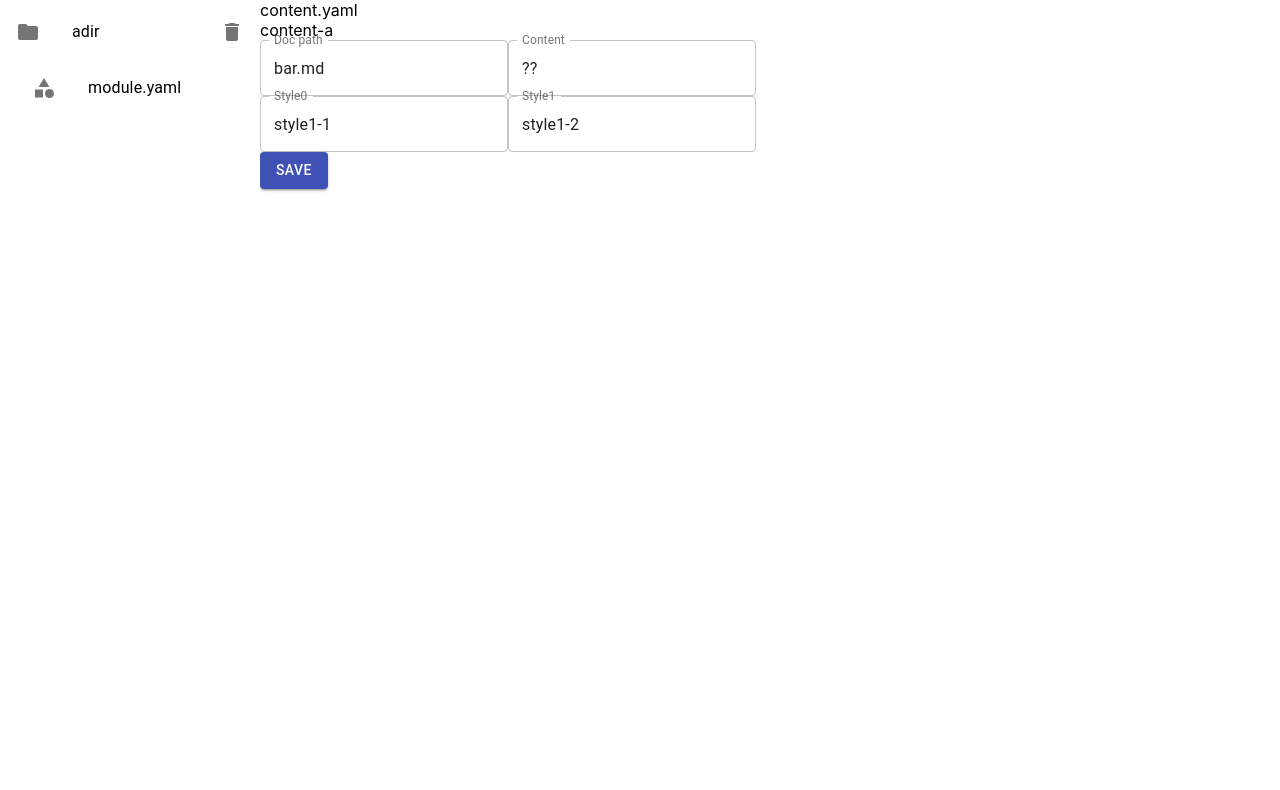
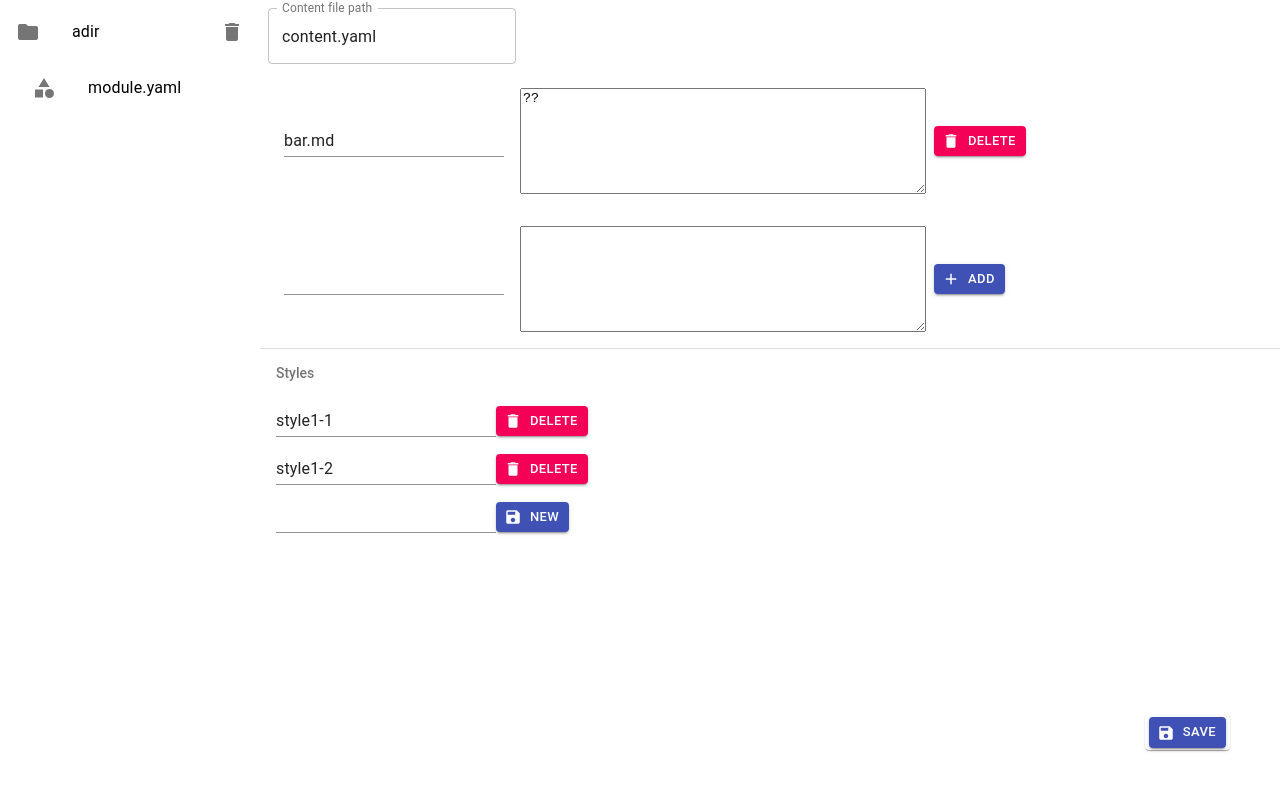
Before and after one commit to hJinRong/ist-workbench, a React (Create React App) app: page /project/adir/content/content.yaml in a window 1280 px wide. Shown: the top 790 px of the page. Built offline with nearby package versions, Linux system fonts and the light colour scheme.

Commit message:
content panel

```diff
--- a/src/pages/ContentPanel/ContentPanel.tsx
+++ b/src/pages/ContentPanel/ContentPanel.tsx
@@ -1,105 +1,240 @@
-import { Button, TextField } from "@material-ui/core";
-import { useContext, useEffect, useState } from "react";
+import {
+  Button,
+  createStyles,
+  Divider,
+  List,
+  ListItem,
+  ListSubheader,
+  makeStyles,
+  Paper,
+  TextField,
+  Theme,
+} from "@material-ui/core";
+import DeleteIcon from "@material-ui/icons/Delete";
+import SaveIcon from "@material-ui/icons/Save";
+import AddIcon from "@material-ui/icons/Add";
+import React, { useContext, useEffect, useState } from "react";
 import { useParams } from "react-router";
 import { ModulesContext } from "../../utils/context";
-import { ModuleContents } from "../../utils/tree";
+import { ContentFile, ModuleContents } from "../../utils/tree";
+
+const useStyles = makeStyles((theme: Theme) =>
+  createStyles({
+    input: {
+      margin: theme.spacing(1),
+    },
+    textarea: {
+      width: 400,
+      height: 100,
+    },
+    root: {
+      padding: "2px 4px",
+      display: "flex",
+      alignItems: "center",
+      position: "fixed",
+      right: 50,
+      bottom: 50,
+    },
+  })
+);
 
 export const ContentPanel = () => {
-  const { modulePath } =
-    useParams<{ modulePath: string }>();
+  const classes = useStyles();
+  const { modulePath, contentPath } =
+    useParams<{ modulePath: string; contentPath: string }>();
 
   const { modules, dispatch } = useContext(ModulesContext);
 
-  const [contents, setContents] = useState<ModuleContents[]>([]);
+  const [path, setPath] = useState("");
+  const [tmpPath, setTmpPath] = useState("");
+  const [files, setFiles] = useState<ContentFile[]>([]);
+  const [styles, setStyles] = useState<string[]>([]);
+
+  const [tmpFilePath, setTmpFilePath] = useState("");
+  const [tmpFileContent, setTmpFileContent] = useState("");
+
+  useEffect(() => {
+    setPath(contentPath);
+    setTmpPath(contentPath);
+  }, []);
 
   useEffect(() => {
     const module = modules.find((el) => el.path === modulePath);
-    if (module) setContents(module.contents);
+    if (module) {
+      const cont = module.contents.find((el) => el.path === contentPath);
+      if (cont) {
+        setFiles(cont.files);
+        setStyles(cont.styles);
+      }
+    }
   }, [modules]);
 
-  const handleDocPathChange = (
-    e: React.ChangeEvent<HTMLTextAreaElement | HTMLInputElement>,
-    contentIndex: number,
-    fileIdx: number
-  ) => {
-    const copy = Array.from(contents);
-    copy[contentIndex].files[fileIdx].path = e.target.value;
-    setContents(copy);
-  };
+  const [newStyleId, setNewStyleId] = useState("");
 
-  const handleContentChange = (
-    e: React.ChangeEvent<HTMLTextAreaElement | HTMLInputElement>,
-    contentIndex: number,
-    fileIdx: number
-  ) => {
-    const copy = Array.from(contents);
-    copy[contentIndex].files[fileIdx].content = e.target.value;
-    setContents(copy);
-  };
-
-  const handleStyleChange = (
-    e: React.ChangeEvent<HTMLTextAreaElement | HTMLInputElement>,
-    contentIndex: number,
-    styleIndex: number
-  ) => {
-    const copy = Array.from(contents);
-    copy[contentIndex].styles[styleIndex] = e.target.value;
-    setContents(copy);
-  };
-
-  const save = () => {
+  const saveAll = () => {
     dispatch({
-      type: "contents",
+      type: "content",
       modulePath: modulePath,
-      contents: contents,
+      oldPath: path,
+      newContent: {
+        path: tmpPath,
+        id: "",
+        files: files,
+        styles: styles,
+      },
     });
+    setPath(tmpPath);
+    setTmpPath("");
   };
 
   return (
     <>
-      {contents?.map((con, contIdx) => {
+      <TextField
+        label="Content file path"
+        variant="outlined"
+        value={tmpPath.length > 0 ? tmpPath : path}
+        onChange={(e) => setTmpPath(e.target.value)}
+        className={classes.input}
+      />
+      {files.map((file, fileIdx) => {
         return (
-          <div>
-            <div>{con.path}</div>
-            <div>{con.id}</div>
-            <div>
-              {con.files.map((file, fileIdx) => {
-                return (
-                  <div>
+          <>
+            <ListItem key={fileIdx}>
               <TextField
-                      label="Doc path"
-                      variant="outlined"
-                      onChange={(e) => handleDocPathChange(e, contIdx, fileIdx)}
                 value={file.path}
+                className={classes.input}
+                onChange={(e) => {
+                  const copy = Array.from(files);
+                  copy[fileIdx].path = e.target.value;
+                  setFiles(copy);
+                }}
               />
-                    <TextField
-                      label="Content"
-                      variant="outlined"
-                      onChange={(e) => handleContentChange(e, contIdx, fileIdx)}
+              <textarea
                 value={file.content}
-                    />
-                  </div>
+                onChange={(e) => {
+                  const copy = Array.from(files);
+                  copy[fileIdx].content = e.target.value;
+                  setFiles(copy);
+                }}
+                className={[classes.input, classes.textarea].join(" ")}
+              ></textarea>
+              <Button
+                variant="contained"
+                color="secondary"
+                size="small"
+                onClick={() => {
+                  const copy = Array.from(files);
+                  copy.splice(fileIdx, 1);
+                  setFiles(copy);
+                }}
+                startIcon={<DeleteIcon />}
+              >
+                DELETE
+              </Button>
+            </ListItem>
+          </>
         );
       })}
-            </div>
-            <div>
-              {con.styles.map((el, styleIdx) => {
+      <ListItem key={files.length}>
+        <TextField
+          value={tmpFilePath}
+          className={classes.input}
+          onChange={(e) => {
+            setTmpFilePath(e.target.value);
+          }}
+        />
+        <textarea
+          value={tmpFileContent}
+          onChange={(e) => {
+            setTmpFileContent(e.target.value);
+          }}
+          className={[classes.input, classes.textarea].join(" ")}
+        ></textarea>
+        <Button
+          variant="contained"
+          color="primary"
+          size="small"
+          onClick={() => {
+            setFiles([
+              ...files,
+              { path: tmpFilePath, content: tmpFileContent },
+            ]);
+            setTmpFilePath("");
+            setTmpFileContent("");
+          }}
+          startIcon={<AddIcon />}
+        >
+          Add
+        </Button>
+      </ListItem>
+      <Divider />
+      <List
+        component="nav"
+        aria-labelledby="nested-list-subheader"
+        subheader={<ListSubheader component="div">Styles</ListSubheader>}
+      >
+        {styles.map((style, styIdx) => {
           return (
+            <>
+              <ListItem key={styIdx}>
                 <TextField
-                    label={"Style" + styleIdx}
-                    variant="outlined"
-                    onChange={(e) => handleStyleChange(e, contIdx, styleIdx)}
-                    value={el}
+                  InputLabelProps={{
+                    shrink: true,
+                  }}
+                  value={style}
+                  onChange={(e) => {
+                    const copy = Array.from(styles);
+                    copy[styIdx] = e.target.value;
+                    setStyles(copy);
+                  }}
                 />
+                <Button
+                  variant="contained"
+                  color="secondary"
+                  size="small"
+                  onClick={() => {
+                    const copy = Array.from(styles);
+                    copy.splice(styIdx, 1);
+                    setStyles(copy);
+                  }}
+                  startIcon={<DeleteIcon />}
+                >
+                  DELETE
+                </Button>
+              </ListItem>
+            </>
           );
         })}
-            </div>
-          </div>
-        );
-      })}
-      <Button variant="contained" color="primary" onClick={save}>
+        <ListItem key={styles.length}>
+          <TextField
+            value={newStyleId}
+            onChange={(e) => setNewStyleId(e.target.value)}
+          />
+          <Button
+            variant="contained"
+            color="primary"
+            size="small"
+            onClick={() => {
+              setStyles([...styles, newStyleId]);
+              setNewStyleId("");
+            }}
+            startIcon={<SaveIcon />}
+          >
+            NEW
+          </Button>
+        </ListItem>
+      </List>
+      <Paper component="form" className={classes.root}>
+        <Button
+          variant="contained"
+          color="primary"
+          size="small"
+          onClick={saveAll}
+          startIcon={<SaveIcon />}
+        >
           Save
         </Button>
+      </Paper>
     </>
   );
 };
--- a/src/pages/Project/ModulePanel.tsx
+++ b/src/pages/Project/ModulePanel.tsx
@@ -56,7 +56,7 @@ export const ModulePanel = () => {
     } else {
       setContents([...contents, filename]);
       dispatch({
-        type: "content",
+        type: "new_content",
         modulePath: modulePath,
         newContent: {
           path: filename,
--- a/src/pages/StylePanel/StylePanel.tsx
+++ b/src/pages/StylePanel/StylePanel.tsx
@@ -3,7 +3,6 @@ import {
   createStyles,
   Divider,
   FormControl,
-  IconButton,
   InputBase,
   InputLabel,
   List,
@@ -15,8 +14,8 @@ import {
   TextField,
   Theme,
 } from "@material-ui/core";
-import AddIcon from "@material-ui/icons/Add";
 import DeleteIcon from "@material-ui/icons/Delete";
+import SaveIcon from "@material-ui/icons/Save";
 import React, { useContext, useEffect, useState } from "react";
 import { useParams } from "react-router";
 import { ModulesContext } from "../../utils/context";
@@ -51,6 +50,7 @@ const useStyles = makeStyles((theme: Theme) =>
       bottom: 50,
     },
     input: {
+      minWidth: 120,
       marginLeft: theme.spacing(1),
       flex: 1,
     },
@@ -67,6 +67,11 @@ export const StylePanel = () => {
   const [styles, setStyles] = useState<Style[]>([]);
   const [newStyleId, setNewStyleId] = useState("");
   const classes = useStyles();
+  const [styPath, setStyPath] = useState("");
+
+  useEffect(() => {
+    setStyPath(stylePath);
+  }, []);
 
   useEffect(() => {
     const module = modules.find((el) => el.path === modulePath);
@@ -84,7 +89,7 @@ export const StylePanel = () => {
     const copy = Array.from(styles);
     switch (type) {
       case "path":
-        // todo
+        setStyPath(e.target.value as string);
         break;
       case "id":
         copy[styleIdx].id = e.target.value as string;
@@ -163,9 +168,19 @@ export const StylePanel = () => {
       <TextField
         label="Style file path"
         variant="outlined"
-        value={stylePath}
+        value={styPath}
         onChange={(e) => handleChange(e, "path", -1)}
         className={classes.formControl}
+      />
+      <SaveIcon
+        onClick={() =>
+          dispatch({
+            type: "style_path",
+            modulePath: modulePath,
+            oldPath: stylePath,
+            newPath: styPath,
+          })
+        }
       />
       <Divider className={classes.divider} />
       {styles.map((sty, styIdx) => {
@@ -192,14 +207,13 @@ export const StylePanel = () => {
                 component="nav"
                 aria-labelledby="nested-list-subheader"
                 subheader={
-                  <ListSubheader component="div" id="nested-list-subheader">
+                  <ListSubheader component="div">
                     Font Style
                   </ListSubheader>
                 }
               >
                 <TextField
                   required
-                  id="outlined-required"
                   label="Font family"
                   defaultValue="Arial"
                   variant="outlined"
@@ -208,12 +222,11 @@ export const StylePanel = () => {
                   className={classes.formControl}
                 />
                 <FormControl variant="filled" className={classes.formControl}>
-                  <InputLabel id="demo-simple-select-filled-label">
+                  <InputLabel>
                     Bold
                   </InputLabel>
                   <Select
                     labelId="demo-simple-select-filled-label"
-                    id="demo-simple-select-filled"
                     value={sty.fontStyles?.bold}
                     onChange={(e) => handleChange(e, "f-bold", styIdx)}
                   >
@@ -225,13 +238,12 @@ export const StylePanel = () => {
                   </Select>
                 </FormControl>
                 <FormControl variant="filled" className={classes.formControl}>
-                  <InputLabel id="demo-simple-select-filled-label">
+                  <InputLabel>
                     Italic
                   </InputLabel>
                   <Select
                     labelId="demo-simple-select-filled-label"
-                    id="demo-simple-select-filled"
-                    value={sty.fontStyles?.italic}
+                    value={sty.fontStyles?.italic ?? false}
                     onChange={(e) => handleChange(e, "f-italic", styIdx)}
                   >
                     <MenuItem value="">
@@ -265,7 +277,6 @@ export const StylePanel = () => {
                 />
                 <TextField
                   label="Color"
-                  type="number"
                   InputLabelProps={{
                     shrink: true,
                   }}
@@ -279,18 +290,17 @@ export const StylePanel = () => {
                 component="nav"
                 aria-labelledby="nested-list-subheader"
                 subheader={
-                  <ListSubheader component="div" id="nested-list-subheader">
+                  <ListSubheader component="div">
                     Paragraph Style
                   </ListSubheader>
                 }
               >
                 <FormControl variant="filled" className={classes.formControl}>
-                  <InputLabel id="demo-simple-select-filled-label">
+                  <InputLabel>
                     Alignment
                   </InputLabel>
                   <Select
                     labelId="demo-simple-select-filled-label"
-                    id="demo-simple-select-filled"
                     value={sty.paragraphStyles?.alignment}
                     onChange={(e) => handleChange(e, "p-alignment", styIdx)}
                   >
@@ -298,9 +308,11 @@ export const StylePanel = () => {
                       <em>None</em>
                     </MenuItem>
                     {[
-                      "top",
+                      "justify",
                       "center",
-                      "bottom",
+                      "left",
+                      "right",
+                      "distribute",
                       "thai",
                       "hi",
                       "low",
@@ -369,14 +381,16 @@ export const StylePanel = () => {
           onChange={(e) => setNewStyleId(e.target.value)}
           value={newStyleId}
         />
-        <IconButton
-          type="submit"
-          className={classes.iconButton}
-          aria-label="add"
+        <Button
+          variant="contained"
+          color="primary"
+          size="small"
+          className={classes.button}
+          startIcon={<SaveIcon />}
           onClick={newEmptyStyle}
         >
-          <AddIcon />
-        </IconButton>
+          New
+        </Button>
       </Paper>
     </>
   );
--- a/src/utils/context.tsx
+++ b/src/utils/context.tsx
@@ -26,6 +26,12 @@ type DispatchNewStyle = DispatchParam & {
   newStyle: ModuleStyles;
 };
 
+type DispatchChangeStylePath = DispatchParam & {
+  type: "style_path";
+  oldPath: string;
+  newPath: string;
+};
+
 type DispatchNewEmptyStyle = DispatchParam & {
   type: "new_style";
   stylePath: string;
@@ -36,11 +42,17 @@ type DispatchDeleteStyle = DispatchParam & {
   type: "del_style";
   stylePath: string;
   styleIndex: number;
-}
+};
+
+type DispatchContent = DispatchParam & {
+  type: "content";
+  oldPath: string;
+  newContent: ModuleContents;
+};
 
 type DispatchNewContent = DispatchParam & {
-  type: "content";
-  newContent: ModuleContents;
+  type: "new_content";
+  newContent: ModuleContents
 };
 
 type DispatchContents = DispatchParam & {
@@ -52,8 +64,10 @@ type DispatchUnionType =
   | DispatchNewModule
   | DispatchRemoveModule
   | DispatchNewStyle
+  | DispatchChangeStylePath
   | DispatchDeleteStyle
   | DispatchNewEmptyStyle
+  | DispatchContent
   | DispatchNewContent
   | DispatchContents;
 
@@ -86,6 +100,7 @@ export const modulesReducer: ReducerType = (state, action) => {
       }
       return modules;
     case "new_style":
+      debugger;
       if (moduleIdx === -1)
         throw new Error("STYLE: An unexpected situation occurs.");
       const styleIdx2 = modules[moduleIdx].styles.findIndex(
@@ -93,6 +108,8 @@ export const modulesReducer: ReducerType = (state, action) => {
       );
       modules[moduleIdx].styles[styleIdx2].styles.push({
         id: action.newStyleId,
+        fontStyles: {},
+        paragraphStyles: {},
       });
       return modules;
     case "del_style":
@@ -102,18 +119,30 @@ export const modulesReducer: ReducerType = (state, action) => {
         (el) => el.path === action.stylePath
       );
       modules[moduleIdx].styles[styleIdx3].styles.splice(action.styleIndex, 1);
-      return modules
+      return modules;
+    case "style_path":
+      debugger;
+      if (moduleIdx === -1)
+        throw new Error("STYLE: An unexpected situation occurs.");
+      const styleIdx4 = modules[moduleIdx].styles.findIndex(
+        (el) => el.path === action.oldPath
+      );
+      modules[moduleIdx].styles[styleIdx4].path = action.newPath;
+      return modules;
     case "content":
       if (moduleIdx === -1)
         throw new Error("STYLE: An unexpected situation occurs.");
       const contentIdx = modules[moduleIdx].contents.findIndex(
-        (el) => el.path === action.newContent.path
+        (el) => el.path === action.oldPath
       );
-      if (contentIdx === -1) {
-        modules[moduleIdx].contents.push(action.newContent);
-      } else {
+      if (contentIdx !== -1) {
         modules[moduleIdx].contents[contentIdx] = action.newContent;
       }
+      return modules;
+    case "new_content":
+      if (moduleIdx === -1)
+        throw new Error("STYLE: An unexpected situation occurs.");
+      modules[moduleIdx].contents.push(action.newContent);
       return modules;
     case "contents":
       if (moduleIdx === -1)
--- a/src/utils/tree.tsx
+++ b/src/utils/tree.tsx
@@ -23,11 +23,11 @@ export interface Style {
 export interface ModuleContents {
   path: string;
   id: string;
-  files: File[];
+  files: ContentFile[];
   styles: string[];
 }
 
-export interface File {
+export interface ContentFile {
   path: string;
   content: string;
 }
```
Lines whose indentation alone changed are shown as unchanged.
